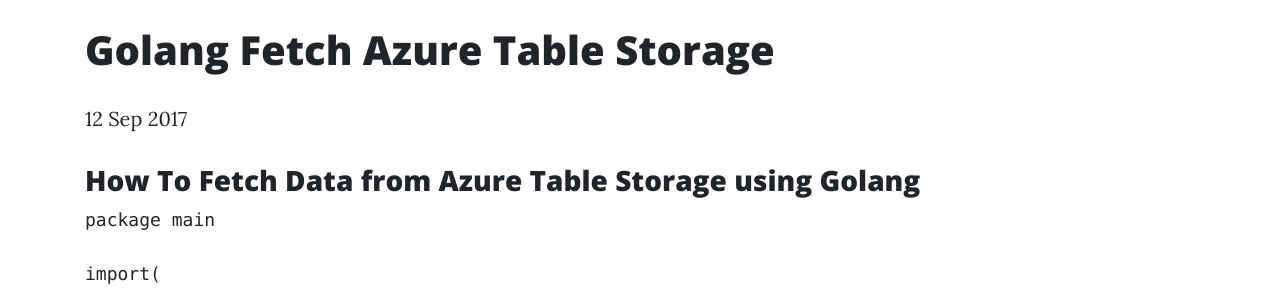
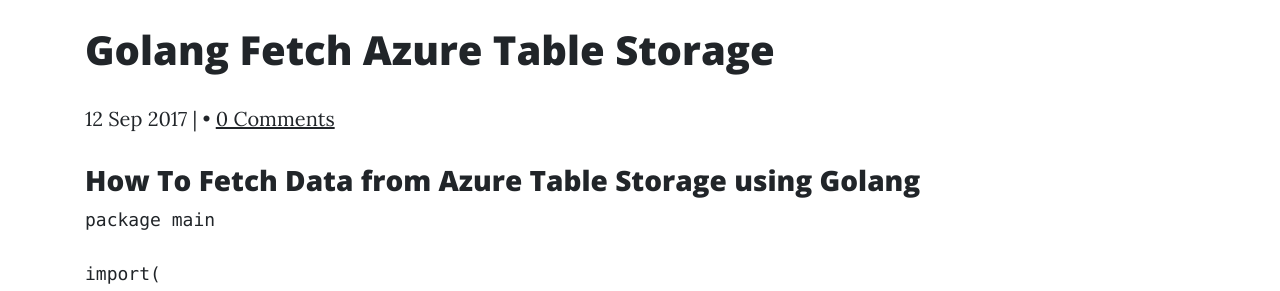
Before and after one commit to purwokertodev/purwokertodev.github.io, a Jekyll site: the page built from _posts/2017-12-23-golang-azure-table-storage.md, in a window 1280 px wide. Shown: the part 556-847 px from the top of the page. Built offline with Jekyll 4.4.1, drawn with Linux system fonts in a browser that asks for light colours; comment, search, counter and statistics services are not loaded.

Commit message:
add disqus

```diff
--- a/_layouts/default.html
+++ b/_layouts/default.html
@@ -117,6 +117,8 @@
 
 	    <!-- Custom scripts for this template -->
 	    <script src="/public/js/clean-blog.min.js"></script>
+			<!-- Dusqus-->
+			<script id="dsq-count-scr" src="//https-purwokertodev-github-io.disqus.com/count.js" async></script>
 
 	  </body>
 
--- a/_layouts/post.html
+++ b/_layouts/post.html
@@ -2,8 +2,10 @@
 layout: default
 ---
 <h1>{{ page.title }}</h1>
-<p class="meta">{{ page.date | date_to_string }}</p>
+<p class="meta">{{ page.date | date_to_string }} | {% if page.comments %} • <a href="https://purwokertodev.github.io{{ page.url }}#disqus_thread">0 Comments</a>{% endif %}</p>
 
 <div class="post">
   {{ content }}
 </div>
+
+{% include disqus.html %}
```
